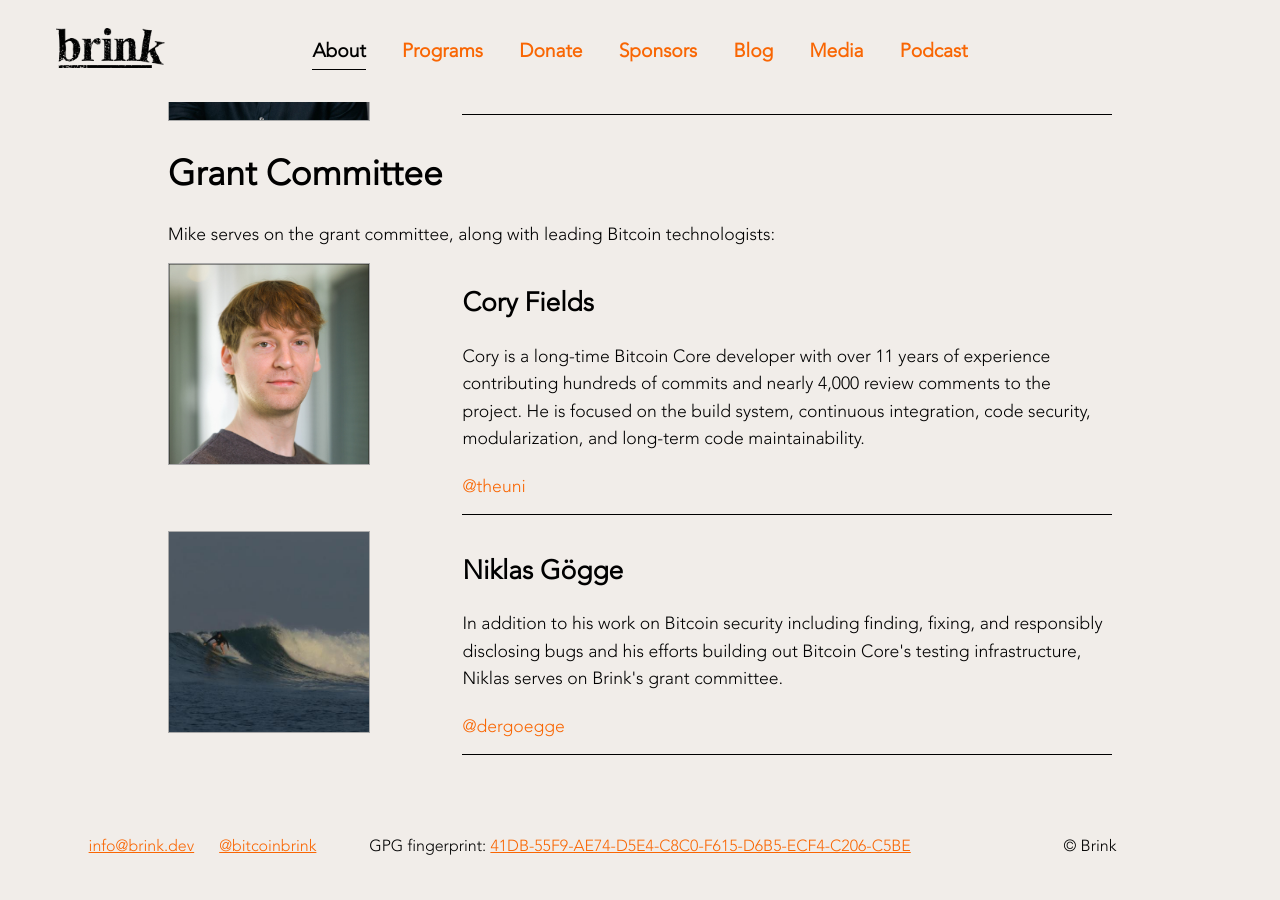
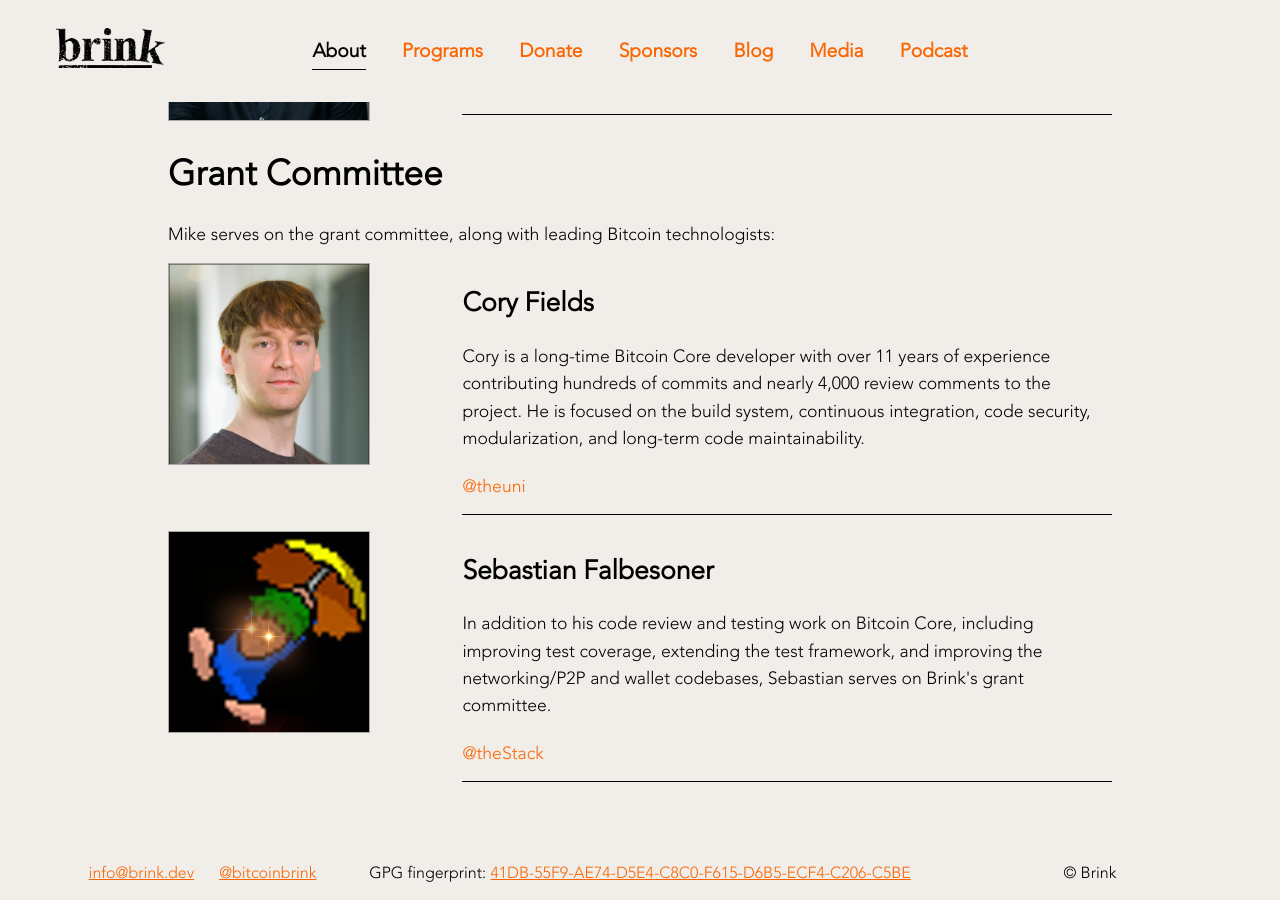
Before and after one commit to bitcoinbrink/website, a Jekyll site: the page built from index.md, in a window 1280 px wide and 900 px high, scrolled down 1892 px. Built offline with Jekyll 4.4.1, drawn with Linux system fonts in a browser that asks for light colours; before the commit the page ends 2765 px from its top, so only the background shows below that.

Commit message:
Team: Niklas to alumni, Sebastian to grant committee
Co-Authored-By: Claude Fable 5.1 <noreply@anthropic.com>

```diff
--- a/_data/team.yml
+++ b/_data/team.yml
@@ -92,7 +92,8 @@ grantees:
   description: >-
     Sebastian's funding supports his code review and testing,
     improving test coverage, extending the test framework, and
-    improving the networking/P2P and wallet codebases.
+    improving the networking/P2P and wallet codebases. Sebastian also
+    serves on Brink's grant committee.
   social: "@theStack"
   link: https://twitter.com/theStack
   image: assets/images/sebastian-falbesoner.jpg
@@ -103,20 +104,6 @@ grantees:
     organization allows me to be part of a great community of like-minded
     "Brinkies" by holding regular tech engineering calls and events, which is a
     valuable experience to learn from each other."
-
-- name: "Niklas Gögge"
-  description: >-
-    Niklas’ funding supports his work on Bitcoin Core. His focus is on making
-    Bitcoin Core's peer-to-peer code more robust through review, testing and
-    fuzzing.
-  social: "@dergoegge"
-  link: https://twitter.com/dergoegge
-  image: assets/images/niklas-goegge.jpg
-  alt: Picture of Niklas Gögge
-  quote: >-
-    "Thanks to Brink's support, I have the incredible opportunity to dedicate
-    myself full-time to Bitcoin Core, allowing me to contribute more effectively
-    and collaborate with the other Brinkies in the London office."
 
 - name: Stéphan Vuylsteke
   description: >-
@@ -221,15 +208,16 @@ grant_committee:
   image: assets/images/cory-fields.jpg
   alt: Picture of Cory Fields
 
-- name: "Niklas Gögge"
+- name: Sebastian Falbesoner
   description: >-
-    In addition to his work on Bitcoin security including finding, fixing, and
-    responsibly disclosing bugs and his efforts building out Bitcoin
-    Core's testing infrastructure, Niklas serves on Brink's grant committee.
-  social: "@dergoegge"
-  link: https://twitter.com/dergoegge
-  image: assets/images/niklas-goegge.jpg
-  alt: Picture of Niklas Gögge
+    In addition to his code review and testing work on Bitcoin Core, including
+    improving test coverage, extending the test framework, and improving the
+    networking/P2P and wallet codebases, Sebastian serves on Brink's grant
+    committee.
+  social: "@theStack"
+  link: https://twitter.com/theStack
+  image: assets/images/sebastian-falbesoner.jpg
+  alt: Picture of Sebastian Falbesoner
 
 alumni:
 
@@ -455,3 +443,20 @@ alumni:
   alt: Picture of Stratos
   quote: >-
     ""
+
+- name: "Niklas Gögge"
+  description: >-
+    Niklas’ funding supported his work on Bitcoin Core, focused on making
+    Bitcoin Core's peer-to-peer code more robust through review, testing and
+    fuzzing, as well as his work on Bitcoin security including finding, fixing,
+    and responsibly disclosing bugs and building out Bitcoin Core's testing
+    infrastructure. Niklas also served on Brink's grant committee and mentored
+    Brink's fuzz testing interns.
+  social: "@dergoegge"
+  link: https://twitter.com/dergoegge
+  image: assets/images/niklas-goegge.jpg
+  alt: Picture of Niklas Gögge
+  quote: >-
+    "Thanks to Brink's support, I have the incredible opportunity to dedicate
+    myself full-time to Bitcoin Core, allowing me to contribute more effectively
+    and collaborate with the other Brinkies in the London office."
```
